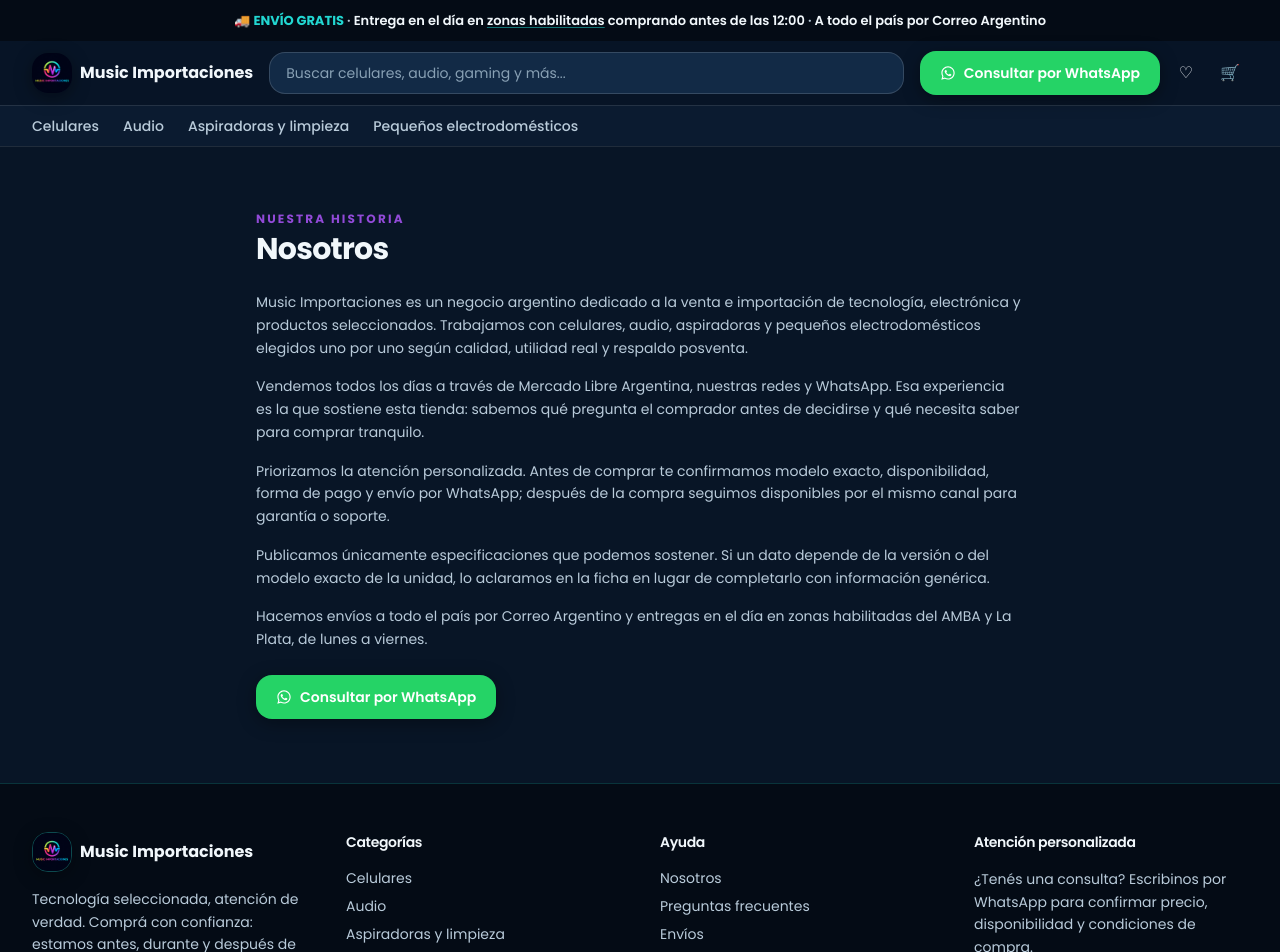
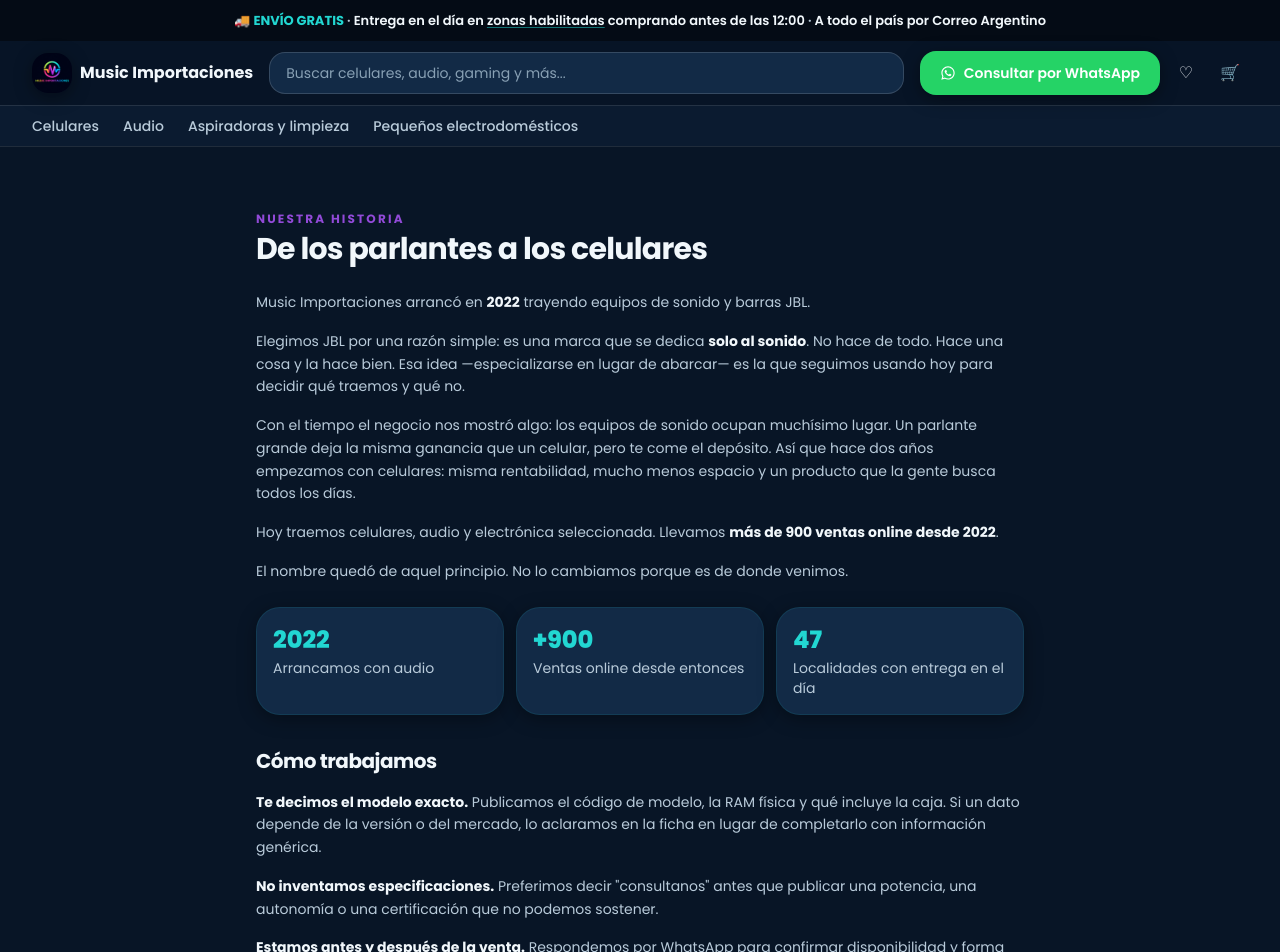
Before and after one commit to agustinzorrilla4-lab/music-importaciones, a React (Vite) app: page /nosotros in a window 1280 px wide. Shown: the top 952 px of the page. Built offline with nearby package versions, Linux system fonts and the light colour scheme.

Commit message:
feat: historia real de la marca (2022, JBL, pivot a celulares, +900 ventas) y nuevo mensaje de portada

```diff
--- a/src/pages/About.tsx
+++ b/src/pages/About.tsx
@@ -1,34 +1,80 @@
 import InfoPage from "@/components/InfoPage";
 import WhatsAppButton from "@/components/WhatsAppButton";
 
+const HITOS = [
+  { dato: "2022", detalle: "Arrancamos con audio" },
+  { dato: "+900", detalle: "Ventas online desde entonces" },
+  { dato: "47", detalle: "Localidades con entrega en el día" },
+];
+
 export default function About() {
   return (
-    <InfoPage eyebrow="Nuestra historia" title="Nosotros">
+    <InfoPage eyebrow="Nuestra historia" title="De los parlantes a los celulares">
       <p>
-        Music Importaciones es un negocio argentino dedicado a la venta e importación
-        de tecnología, electrónica y productos seleccionados. Trabajamos con celulares,
-        audio, aspiradoras y pequeños electrodomésticos elegidos uno por uno según
-        calidad, utilidad real y respaldo posventa.
+        Music Importaciones arrancó en <strong className="text-ink">2022</strong>{" "}
+        trayendo equipos de sonido y barras JBL.
       </p>
+
       <p>
-        Vendemos todos los días a través de Mercado Libre Argentina, nuestras redes y
-        WhatsApp. Esa experiencia es la que sostiene esta tienda: sabemos qué pregunta
-        el comprador antes de decidirse y qué necesita saber para comprar tranquilo.
+        Elegimos JBL por una razón simple: es una marca que se dedica{" "}
+        <strong className="text-ink">solo al sonido</strong>. No hace de todo. Hace una
+        cosa y la hace bien. Esa idea —especializarse en lugar de abarcar— es la que
+        seguimos usando hoy para decidir qué traemos y qué no.
       </p>
+
       <p>
-        Priorizamos la atención personalizada. Antes de comprar te confirmamos modelo
-        exacto, disponibilidad, forma de pago y envío por WhatsApp; después de la
-        compra seguimos disponibles por el mismo canal para garantía o soporte.
+        Con el tiempo el negocio nos mostró algo: los equipos de sonido ocupan muchísimo
+        lugar. Un parlante grande deja la misma ganancia que un celular, pero te come el
+        depósito. Así que hace dos años empezamos con celulares: misma rentabilidad,
+        mucho menos espacio y un producto que la gente busca todos los días.
       </p>
+
       <p>
-        Publicamos únicamente especificaciones que podemos sostener. Si un dato depende
-        de la versión o del modelo exacto de la unidad, lo aclaramos en la ficha en
-        lugar de completarlo con información genérica.
+        Hoy traemos celulares, audio y electrónica seleccionada. Llevamos{" "}
+        <strong className="text-ink">más de 900 ventas online desde 2022</strong>.
       </p>
+
       <p>
-        Hacemos envíos a todo el país por Correo Argentino y entregas en el día en
-        zonas habilitadas del AMBA y La Plata, de lunes a viernes.
+        El nombre quedó de aquel principio. No lo cambiamos porque es de donde venimos.
       </p>
+
+      {/* Los tres números que sostienen la historia. */}
+      <dl className="not-prose grid gap-3 pt-2 sm:grid-cols-3">
+        {HITOS.map((h) => (
+          <div key={h.dato} className="card p-4">
+            <dt className="text-2xl font-extrabold tabular-nums text-cyan">{h.dato}</dt>
+            <dd className="mt-0.5 text-sm text-ink-soft">{h.detalle}</dd>
+          </div>
+        ))}
+      </dl>
+
+      <h2 className="pt-4 text-xl font-bold text-ink">Cómo trabajamos</h2>
+
+      <p>
+        <strong className="text-ink">Te decimos el modelo exacto.</strong> Publicamos el
+        código de modelo, la RAM física y qué incluye la caja. Si un dato depende de la
+        versión o del mercado, lo aclaramos en la ficha en lugar de completarlo con
+        información genérica.
+      </p>
+
+      <p>
+        <strong className="text-ink">No inventamos especificaciones.</strong> Preferimos
+        decir "consultanos" antes que publicar una potencia, una autonomía o una
+        certificación que no podemos sostener.
+      </p>
+
+      <p>
+        <strong className="text-ink">Estamos antes y después de la venta.</strong>{" "}
+        Respondemos por WhatsApp para confirmar disponibilidad y forma de pago antes de
+        comprar, y para garantía o soporte después.
+      </p>
+
+      <p>
+        <strong className="text-ink">Entregamos rápido.</strong> Envío en el día en zonas
+        habilitadas del AMBA y La Plata de lunes a viernes, y a todo el país por Correo
+        Argentino, Andreani y Vía Cargo.
+      </p>
+
       <div className="pt-2">
         <WhatsAppButton className="btn-whatsapp" />
       </div>
--- a/src/pages/Home.tsx
+++ b/src/pages/Home.tsx
@@ -42,13 +42,15 @@
               </p>
             </div>
             <p className="mt-8 text-xs font-bold uppercase tracking-[0.2em] text-cyan">
-              Music Importaciones
+              Importando audio y tecnología desde 2022
             </p>
             <h1 className="mt-3 max-w-2xl text-4xl font-extrabold leading-[1.08] text-ink sm:text-5xl lg:text-6xl">
-              Tecnología <span className="text-cyan">que potencia</span> tu día.
+              El modelo <span className="text-cyan">exacto</span> que pediste. Sin
+              sorpresas.
             </h1>
             <p className="mt-5 max-w-xl text-base leading-relaxed text-ink-soft sm:text-lg">
-              Celulares, accesorios y productos seleccionados con garantía y respaldo.
+              Te decimos el código de modelo, la RAM real y qué incluye la caja antes de
+              que compres. Más de 900 ventas online desde 2022.
             </p>
             <div className="mt-8 flex flex-wrap gap-3">
               <Link to="/catalogo" className="btn bg-cyan text-deep shadow-[0_12px_30px_rgba(34,215,210,0.25)] hover:-translate-y-0.5 hover:brightness-105 focus-visible:ring-cyan">
```
